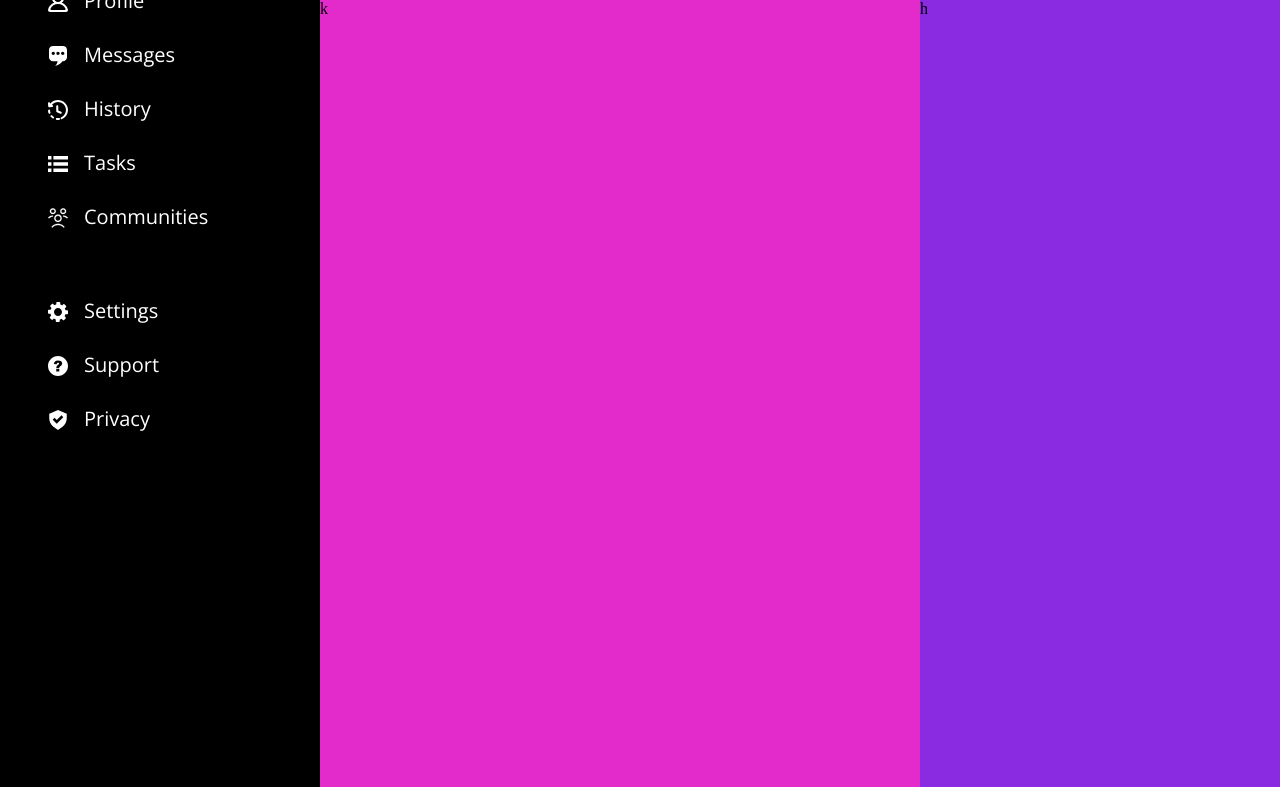
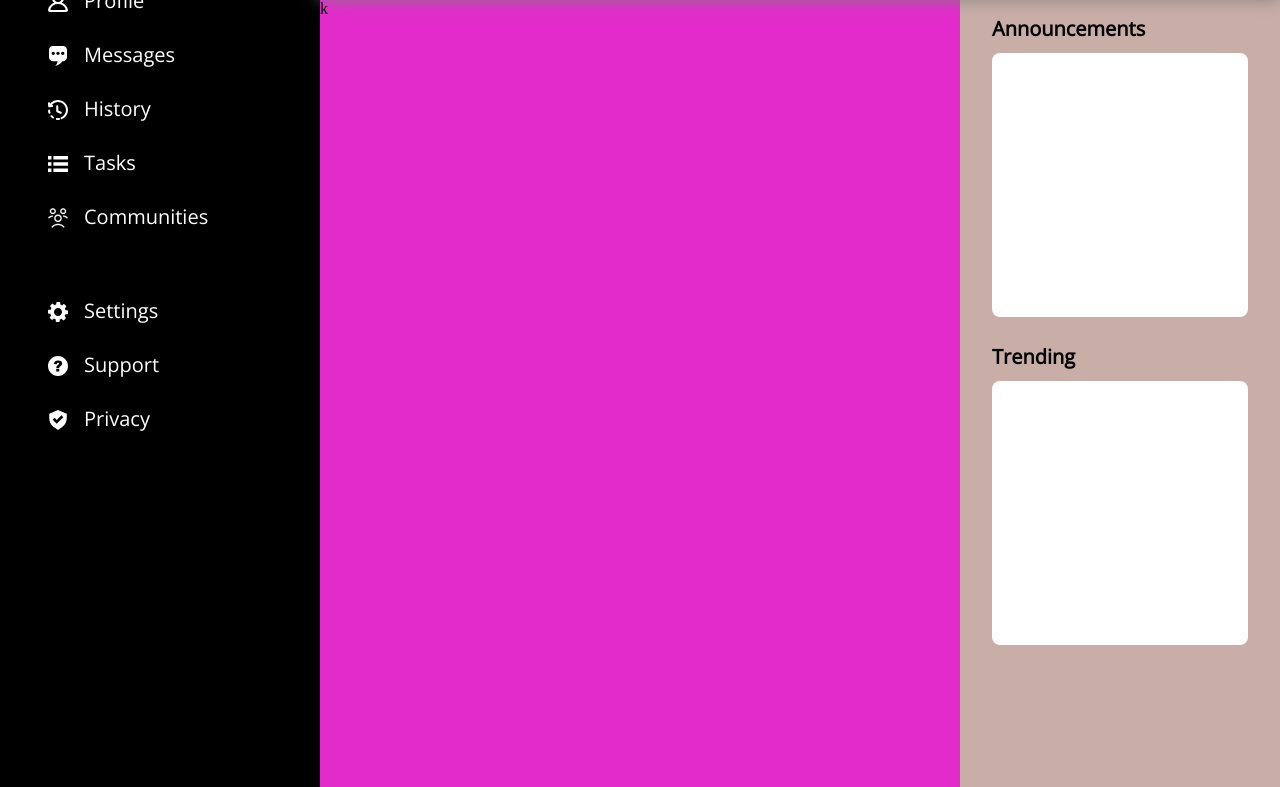
Before and after one commit to andkymon/admin-dashboard, a plain HTML site: page index.html in a window 1280 px wide. Shown: the part 207-994 px from the top of the page. Drawn offline with Linux system fonts and the light colour scheme.

Commit message:
Add news aside headers, divs, and add styling

```diff
--- a/index.html
+++ b/index.html
@@ -59,7 +59,13 @@
         </aside>
         <main class="main-content">
             <section class="cards">k</section>
-            <aside class="news">h</aside>
+            <aside class="news">
+                <h2>Announcements</h2>
+                <div class="announcements">
+                </div>
+                <h2>Trending</h2>
+                <div class="trending"></div>
+            </aside>
         </main>
     </div>
 </body>
--- a/style.css
+++ b/style.css
@@ -65,7 +65,9 @@
   grid-column: 2 / 3;
   display: grid;
   grid-template-rows: fit-content 1fr;
-  grid-template-columns: 1fr 320px;
+  grid-template-columns: 1fr 320px; /*Variable*/
+  box-shadow: 0px 2px 16px gray;
+  z-index: 1;
 }
 
 .search {
@@ -241,7 +243,6 @@ button:hover {
   width: var(--icon-size);
   height: var(--icon-size);
   margin-right: var(--icon-margin);
-
 }
 
 .sidebar > nav li {
@@ -252,9 +253,9 @@ button:hover {
 /*Main Content Elements*/
 .main-content {
   grid-row: 2 / -1;
-  background-color: gray;
+  background-color: #C9ADA7;
   display: grid;
-  grid-template-columns: 1fr 360px;
+  grid-template-columns: 1fr 320px;
   grid-auto-flow: column;
 }
 
@@ -262,6 +263,24 @@ button:hover {
   background-color: rgb(226, 43, 202);
 }
 
+/*Main Content Elements - News Area*/
 .news {
-  background-color: blueviolet;
+  background-color: #C9ADA7;
+  display: grid;
+  grid-template-rows: repeat(2, 48px 280px);
 }
+
+.news h2 {
+  font-size: 1.25rem;
+  font-family: open-sans, sans-serif;
+  font-weight: bold;
+  padding: 0 32px;
+  align-self: end;
+}
+
+.announcements,
+.trending {
+  background-color: white;
+  margin: 8px 32px;
+  border-radius: 8px;
+}
```
